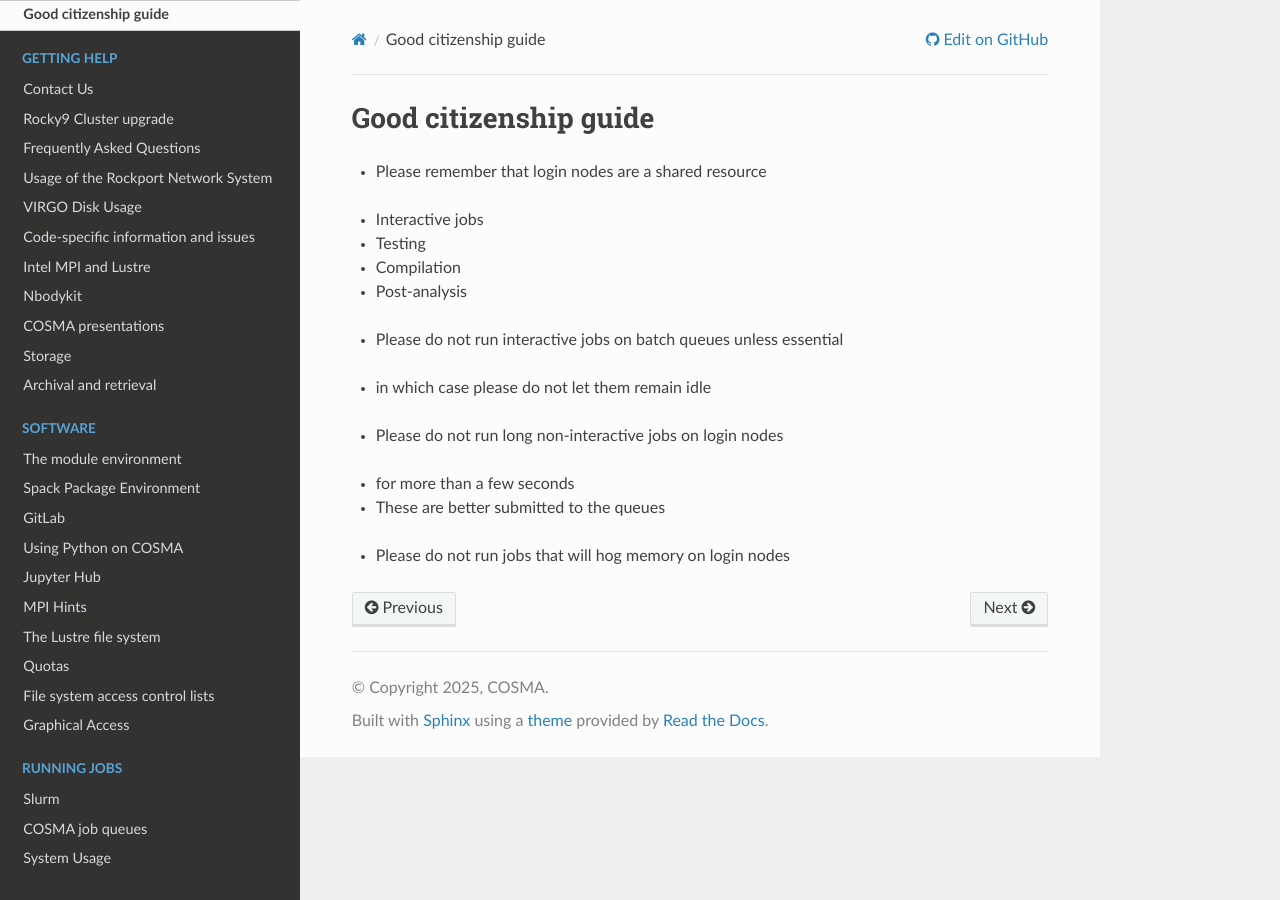
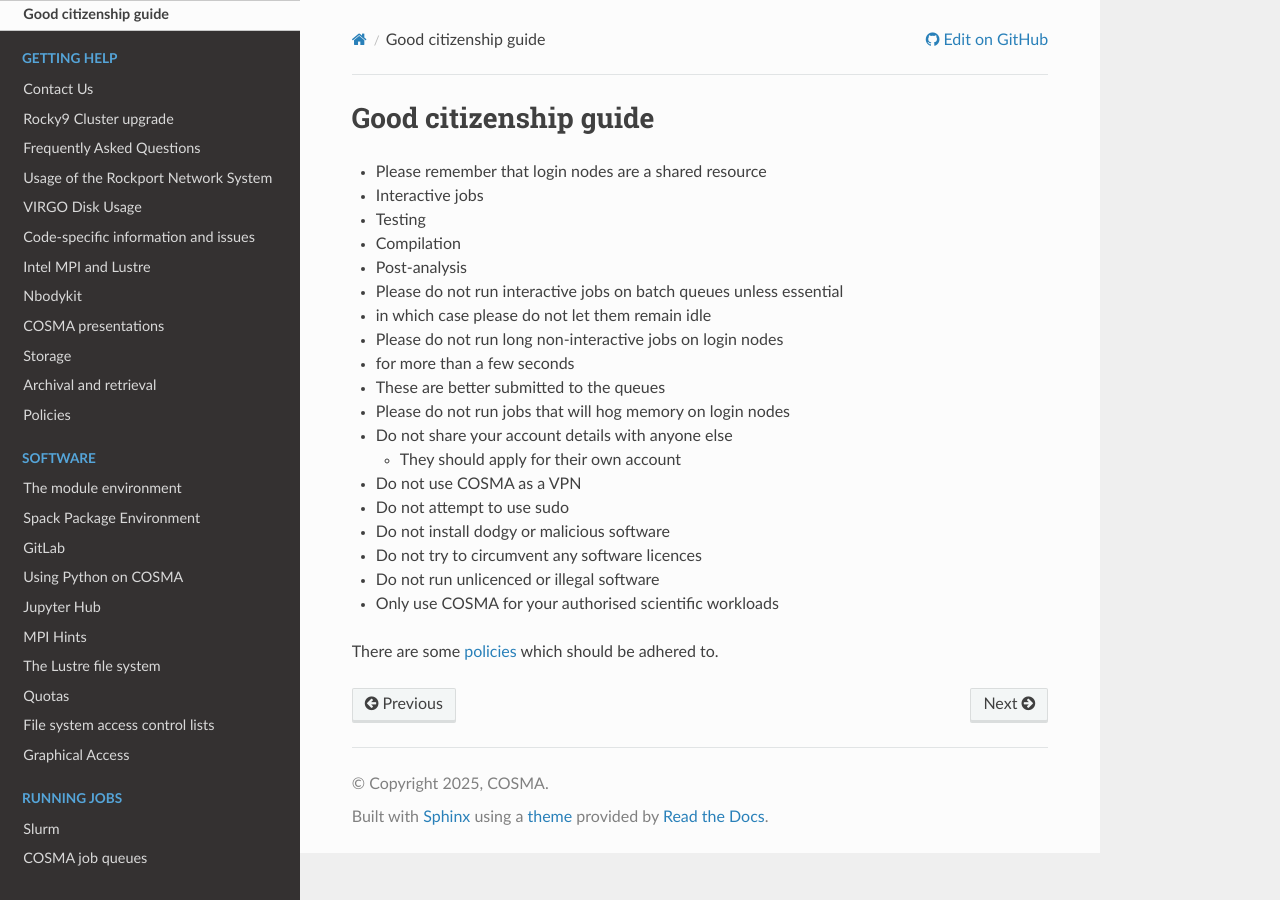
Before and after one commit to agb32/cosmadoc, a Sphinx documentation site: the page built from docs/source/citizenship.md, in a window 1280 px wide. Built offline with Sphinx 7.4.7 and the Read the Docs theme 3.1.0, drawn with Linux system fonts in a browser that asks for light colours.

Commit message:
added policies

```diff
--- a/docs/source/citizenship.md
+++ b/docs/source/citizenship.md
@@ -1,13 +1,33 @@
 # Good citizenship guide
 
-* Please remember that login nodes are a shared resource
+- Please remember that login nodes are a shared resource
  - Interactive jobs
  - Testing
  - Compilation
  - Post-analysis
-* Please do not run interactive jobs on batch queues unless essential
+
+- Please do not run interactive jobs on batch queues unless essential
  - in which case please do not let them remain idle
-* Please do not run long non-interactive jobs on login nodes
+
+- Please do not run long non-interactive jobs on login nodes
  - for more than a few seconds
  - These are better submitted to the queues
-* Please do not run jobs that will hog memory on login nodes
+
+- Please do not run jobs that will hog memory on login nodes
+
+- Do not share your account details with anyone else
+  - They should apply for their own account
+
+- Do not use COSMA as a VPN
+
+- Do not attempt to use sudo
+
+- Do not install dodgy or malicious software
+
+- Do not try to circumvent any software licences
+
+- Do not run unlicenced or illegal software
+
+- Only use COSMA for your authorised scientific workloads
+
+There are some [policies](policies.md) which should be adhered to.
--- a/docs/source/index.rst
+++ b/docs/source/index.rst
@@ -59,6 +59,7 @@
    presentations
    storage
    archive
+   policies
 
 .. toctree::
    :maxdepth: 3
```
Also changed, not shown: docs/source/policies.md (added, +8 -0 lines).
